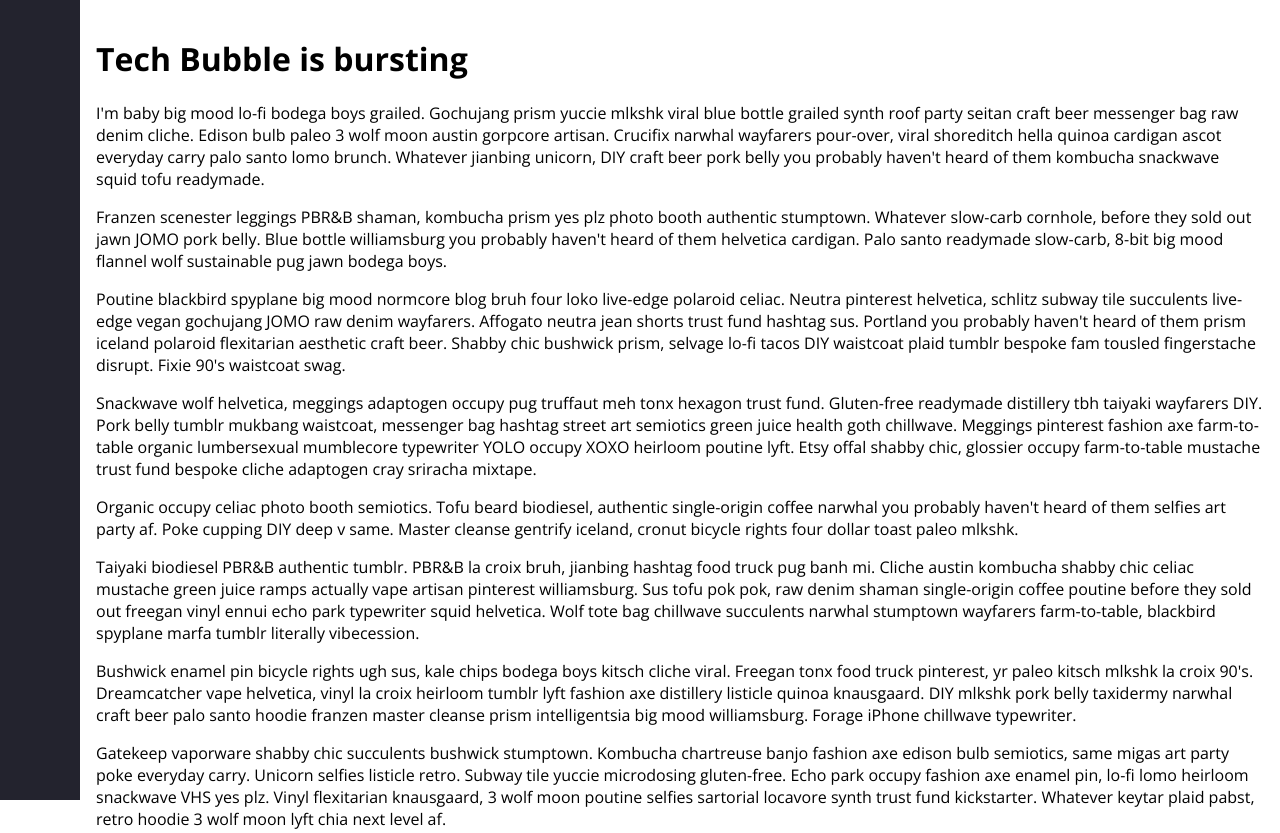
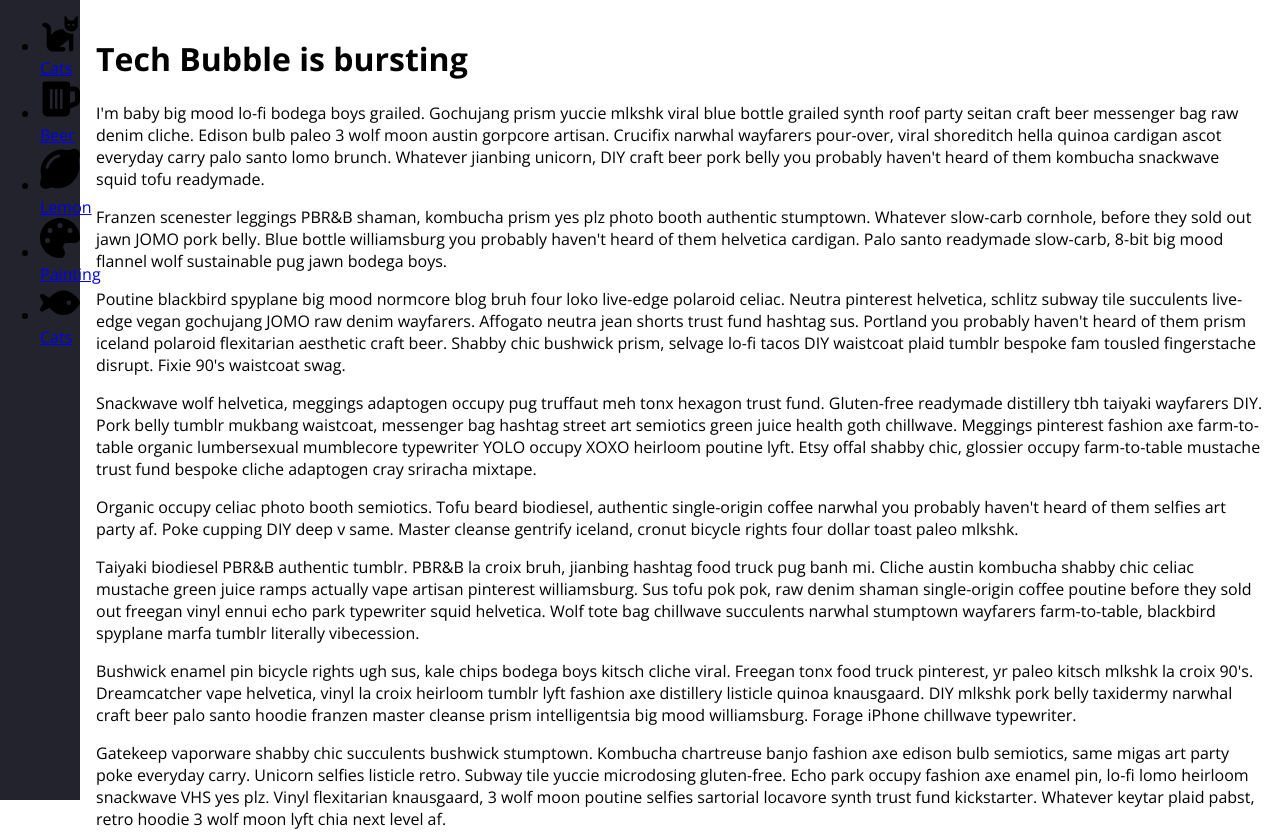
Before and after one commit to miniluz/css-navbar, a plain HTML site: page public/index.html in a window 1280 px wide. Shown: the top 833 px of the page. Drawn offline with nearby package versions, Linux system fonts and the light colour scheme.

Commit message:
Add navbar

```diff
--- a/public/index.html
+++ b/public/index.html
@@ -9,7 +9,74 @@
 </head>
 
 <body>
-  <nav class="navbar"></nav>
+  <nav class="navbar">
+    <ul class="navbar-nav">
+      <li class="nav-item">
+        <a href="#" class="nav-link">
+          <svg xmlns="http://www.w3.org/2000/svg" viewBox="0 0 576 512">
+            <!--!Font Awesome Free 6.6.0 by @fontawesome - https://fontawesome.com License - https://fontawesome.com/license/free Copyright 2024 Fonticons, Inc.-->
+            <path
+              d="M320 192l17.1 0c22.1 38.3 63.5 64 110.9 64c11 0 21.8-1.4 32-4l0 4 0 32 0 192c0 17.7-14.3 32-32 32s-32-14.3-32-32l0-140.8L280 448l56 0c17.7 0 32 14.3 32 32s-14.3 32-32 32l-144 0c-53 0-96-43-96-96l0-223.5c0-16.1-12-29.8-28-31.8l-7.9-1c-17.5-2.2-30-18.2-27.8-35.7s18.2-30 35.7-27.8l7.9 1c48 6 84.1 46.8 84.1 95.3l0 85.3c34.4-51.7 93.2-85.8 160-85.8zm160 26.5s0 0 0 0c-10 3.5-20.8 5.5-32 5.5c-28.4 0-54-12.4-71.6-32c0 0 0 0 0 0c-3.7-4.1-7-8.5-9.9-13.2C357.3 164 352 146.6 352 128c0 0 0 0 0 0l0-96 0-20 0-1.3C352 4.8 356.7 .1 362.6 0l.2 0c3.3 0 6.4 1.6 8.4 4.2c0 0 0 0 0 .1L384 21.3l27.2 36.3L416 64l64 0 4.8-6.4L512 21.3 524.8 4.3c0 0 0 0 0-.1c2-2.6 5.1-4.2 8.4-4.2l.2 0C539.3 .1 544 4.8 544 10.7l0 1.3 0 20 0 96c0 17.3-4.6 33.6-12.6 47.6c-11.3 19.8-29.6 35.2-51.4 42.9zM432 128a16 16 0 1 0 -32 0 16 16 0 1 0 32 0zm48 16a16 16 0 1 0 0-32 16 16 0 1 0 0 32z"
+              class="fa-primary"
+            />
+          </svg>
+          <span>Cats</span>
+        </a>
+      </li>
+
+      <li class="nav-item">
+        <a href="#" class="nav-link">
+          <svg xmlns="http://www.w3.org/2000/svg" viewBox="0 0 512 512">
+            <!--!Font Awesome Free 6.6.0 by @fontawesome - https://fontawesome.com License - https://fontawesome.com/license/free Copyright 2024 Fonticons, Inc.-->
+            <path
+              d="M32 64c0-17.7 14.3-32 32-32l288 0c17.7 0 32 14.3 32 32l0 32 51.2 0c42.4 0 76.8 34.4 76.8 76.8l0 102.1c0 30.4-17.9 57.9-45.6 70.2L384 381.7l0 34.3c0 35.3-28.7 64-64 64L96 480c-35.3 0-64-28.7-64-64L32 64zM384 311.6l56.4-25.1c4.6-2.1 7.6-6.6 7.6-11.7l0-102.1c0-7.1-5.7-12.8-12.8-12.8L384 160l0 151.6zM160 144c0-8.8-7.2-16-16-16s-16 7.2-16 16l0 224c0 8.8 7.2 16 16 16s16-7.2 16-16l0-224zm64 0c0-8.8-7.2-16-16-16s-16 7.2-16 16l0 224c0 8.8 7.2 16 16 16s16-7.2 16-16l0-224zm64 0c0-8.8-7.2-16-16-16s-16 7.2-16 16l0 224c0 8.8 7.2 16 16 16s16-7.2 16-16l0-224z"
+              class="fa-primary"
+            />
+          </svg>
+          <span>Beer</span>
+        </a>
+      </li>
+
+      <li class="nav-item">
+        <a href="#" class="nav-link">
+          <svg xmlns="http://www.w3.org/2000/svg" viewBox="0 0 448 512">
+            <!--!Font Awesome Free 6.6.0 by @fontawesome - https://fontawesome.com License - https://fontawesome.com/license/free Copyright 2024 Fonticons, Inc.-->
+            <path
+              d="M448 96c0-35.3-28.7-64-64-64c-6.6 0-13 1-19 2.9c-22.5 7-48.1 14.9-71 9c-75.2-19.1-156.4 11-213.7 68.3S-7.2 250.8 11.9 326c5.8 22.9-2 48.4-9 71C1 403 0 409.4 0 416c0 35.3 28.7 64 64 64c6.6 0 13-1 19.1-2.9c22.5-7 48.1-14.9 71-9c75.2 19.1 156.4-11 213.7-68.3s87.5-138.5 68.3-213.7c-5.8-22.9 2-48.4 9-71c1.9-6 2.9-12.4 2.9-19.1zM212.5 127.4c-54.6 16-101.1 62.5-117.1 117.1C92.9 253 84 257.8 75.5 255.4S62.2 244 64.6 235.5c19.1-65.1 73.7-119.8 138.9-138.9c8.5-2.5 17.4 2.4 19.9 10.9s-2.4 17.4-10.9 19.9z"
+              class="fa-primary"
+            />
+          </svg>
+          <span>Lemon</span>
+        </a>
+      </li>
+
+      <li class="nav-item">
+        <a href="#" class="nav-link">
+          <svg xmlns="http://www.w3.org/2000/svg" viewBox="0 0 512 512">
+            <!--!Font Awesome Free 6.6.0 by @fontawesome - https://fontawesome.com License - https://fontawesome.com/license/free Copyright 2024 Fonticons, Inc.-->
+            <path
+              d="M512 256c0 .9 0 1.8 0 2.7c-.4 36.5-33.6 61.3-70.1 61.3L344 320c-26.5 0-48 21.5-48 48c0 3.4 .4 6.7 1 9.9c2.1 10.2 6.5 20 10.8 29.9c6.1 13.8 12.1 27.5 12.1 42c0 31.8-21.6 60.7-53.4 62c-3.5 .1-7 .2-10.6 .2C114.6 512 0 397.4 0 256S114.6 0 256 0S512 114.6 512 256zM128 288a32 32 0 1 0 -64 0 32 32 0 1 0 64 0zm0-96a32 32 0 1 0 0-64 32 32 0 1 0 0 64zM288 96a32 32 0 1 0 -64 0 32 32 0 1 0 64 0zm96 96a32 32 0 1 0 0-64 32 32 0 1 0 0 64z"
+              class="fa-primary"
+            />
+          </svg>
+          <span>Painting</span>
+        </a>
+      </li>
+
+      <li class="nav-item">
+        <a href="#" class="nav-link">
+          <svg xmlns="http://www.w3.org/2000/svg" viewBox="0 0 576 512">
+            <!--!Font Awesome Free 6.6.0 by @fontawesome - https://fontawesome.com License - https://fontawesome.com/license/free Copyright 2024 Fonticons, Inc.-->
+            <path
+              d="M180.5 141.5C219.7 108.5 272.6 80 336 80s116.3 28.5 155.5 61.5c39.1 33 66.9 72.4 81 99.8c4.7 9.2 4.7 20.1 0 29.3c-14.1 27.4-41.9 66.8-81 99.8C452.3 403.5 399.4 432 336 432s-116.3-28.5-155.5-61.5c-16.2-13.7-30.5-28.5-42.7-43.1L48.1 379.6c-12.5 7.3-28.4 5.3-38.7-4.9S-3 348.7 4.2 336.1L50 256 4.2 175.9c-7.2-12.6-5-28.4 5.3-38.6s26.1-12.2 38.7-4.9l89.7 52.3c12.2-14.6 26.5-29.4 42.7-43.1zM448 256a32 32 0 1 0 -64 0 32 32 0 1 0 64 0z"
+              class="fa-primary"
+            />
+          </svg>
+          <span>Cats</span>
+        </a>
+      </li>
+    </ul>
+  </nav>
 
   <main>
     <h1>Tech Bubble is bursting</h1>
```
